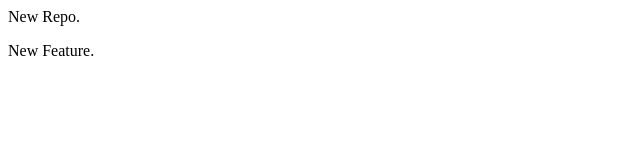
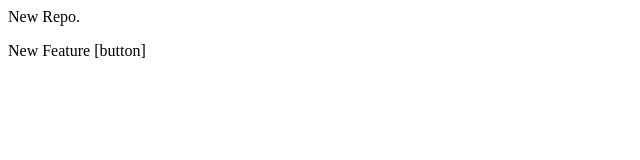
Before and after one commit to apeloffh4x/localrepo, a plain HTML site: page index.html in a window 1280 px wide. Shown: the full height of the page, 0-640 px from the left. Drawn offline with Linux system fonts and the light colour scheme.

Commit message:
add button

```diff
--- a/index.html
+++ b/index.html
@@ -1,2 +1,2 @@
 <p>New Repo.</p>
-<p>New Feature.</p>
+<p>New Feature [button]</p>
```
